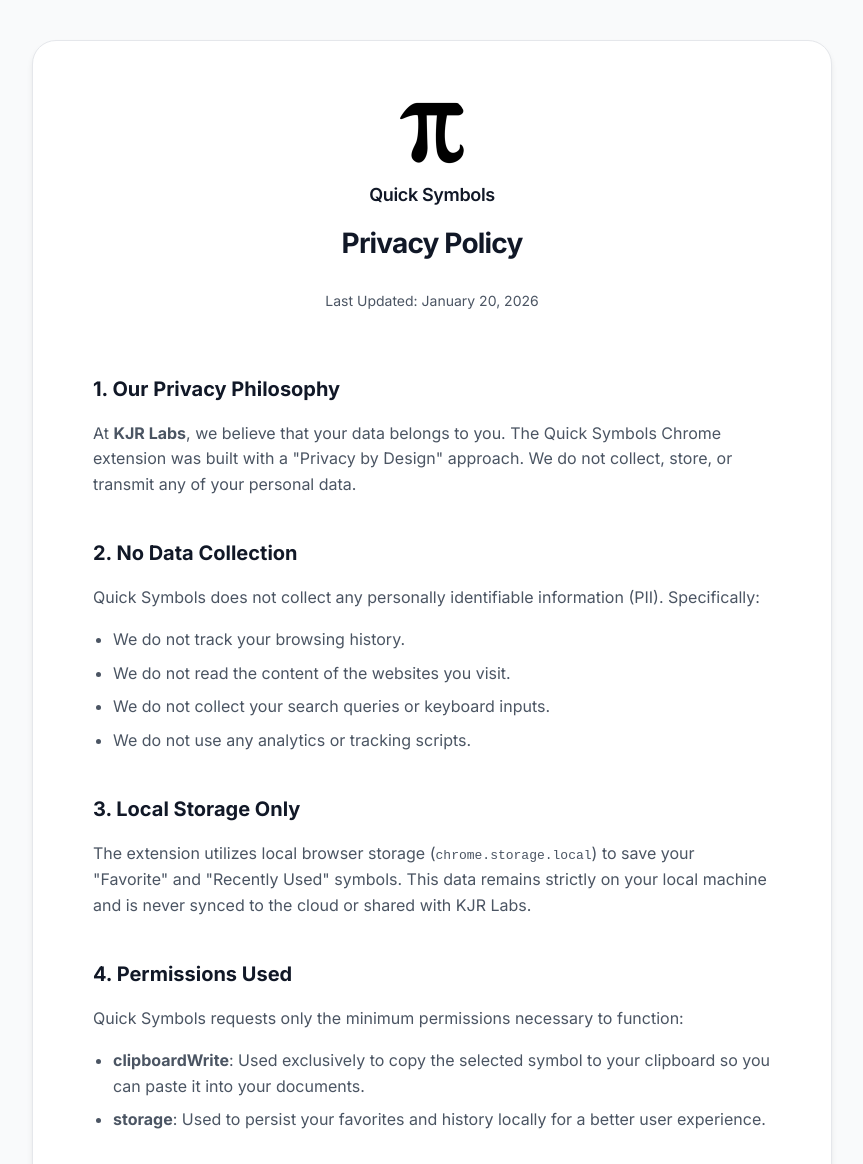
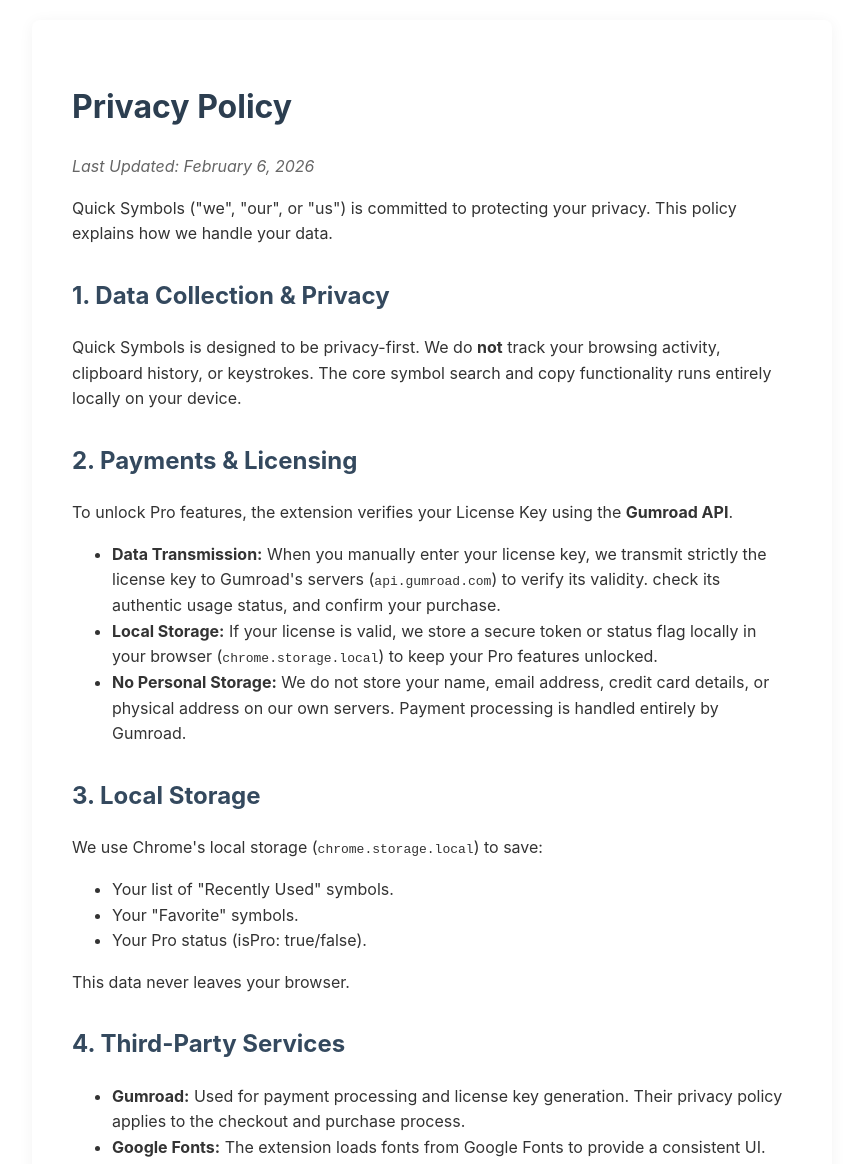
Before and after one commit to KshitijKoranne/quick-symbols-extension, a browser extension: page privacy-policy-site/index.html in a window 1280 px wide. Shown: the top 1164 px of the page, without its empty margins (208-1071 px from the left). Drawn offline with Linux system fonts and the light colour scheme.

Commit message:
docs: Update privacy policy for v2.0.0 compliance

```diff
--- a/privacy-policy-site/index.html
+++ b/privacy-policy-site/index.html
@@ -3,198 +3,64 @@
 <head>
     <meta charset="UTF-8">
     <meta name="viewport" content="width=device-width, initial-scale=1.0">
-    <title>Privacy Policy - Quick Symbols | KJR Labs</title>
-    <link rel="preconnect" href="https://fonts.googleapis.com">
-    <link rel="preconnect" href="https://fonts.gstatic.com" crossorigin>
-    <link href="https://fonts.googleapis.com/css2?family=Inter:wght@400;600;700&display=swap" rel="stylesheet">
+    <title>Privacy Policy - Quick Symbols</title>
+    <link rel="icon" href="icon.png" type="image/png">
     <style>
-        :root {
-            --bg-main: #ffffff;
-            --text-main: #111827;
-            --text-secondary: #4b5563;
-            --accent-color: #6366f1;
-            --border-color: #e5e7eb;
-        }
-
-        * {
-            box-sizing: border-box;
-            margin: 0;
-            padding: 0;
-        }
-
         body {
-            font-family: 'Inter', -apple-system, sans-serif;
+            font-family: -apple-system, BlinkMacSystemFont, 'Segoe UI', Roboto, Oxygen, Ubuntu, Cantarell, sans-serif;
             line-height: 1.6;
-            color: var(--text-main);
-            background-color: #f9fafb;
-            padding: 40px 20px;
-        }
-
-        .container {
             max-width: 800px;
             margin: 0 auto;
-            background: white;
-            padding: 60px;
-            border-radius: 24px;
-            box-shadow: 0 4px 6px -1px rgba(0, 0, 0, 0.1);
-            border: 1px solid var(--border-color);
+            padding: 20px;
+            color: #333;
         }
-
-        header {
-            text-align: center;
-            margin-bottom: 60px;
-        }
-
-        .logo-container {
-            display: flex;
-            justify-content: center;
-            margin-bottom: 12px;
-        }
-
-        .logo-img {
-            width: 64px;
-            height: 64px;
-            border-radius: 14px;
-            margin-bottom: 8px;
-        }
-
-        .logo-name {
-            font-size: 18px;
-            font-weight: 600;
-            color: var(--text-main);
-            letter-spacing: -0.02em;
-        }
-
-        h1 {
-            font-size: 28px;
-            font-weight: 700;
-            letter-spacing: -0.03em;
-            margin-bottom: 24px;
-        }
-
-        .last-updated {
-            color: var(--text-secondary);
-            font-size: 14px;
-            margin-bottom: 40px;
-        }
-
-        section {
-            margin-bottom: 40px;
-        }
-
-        h2 {
-            font-size: 20px;
-            font-weight: 700;
-            margin-bottom: 16px;
-            color: var(--text-main);
-        }
-
-        p {
-            margin-bottom: 16px;
-            color: var(--text-secondary);
-        }
-
-        ul {
-            margin-bottom: 16px;
-            padding-left: 20px;
-        }
-
-        li {
-            margin-bottom: 8px;
-            color: var(--text-secondary);
-        }
-
-        footer {
-            margin-top: 80px;
-            text-align: center;
-            border-top: 1px solid var(--border-color);
-            padding-top: 40px;
-            color: var(--text-secondary);
-            font-size: 14px;
-        }
-
-        .contact-info {
-            background-color: #f3f4f6;
-            padding: 24px;
-            border-radius: 12px;
-            margin-top: 20px;
-        }
-
-        .email {
-            font-weight: 600;
-            color: var(--accent-color);
-            text-decoration: none;
-        }
-
-        @media (max-width: 640px) {
-            .container {
-                padding: 30px 20px;
-            }
-            h1 {
-                font-size: 24px;
-            }
-        }
+        h1 { color: #2c3e50; }
+        h2 { color: #34495e; margin-top: 30px; }
+        .last-updated { color: #666; font-style: italic; }
+        .container { background-color: #fff; padding: 40px; border-radius: 8px; box-shadow: 0 2px 15px rgba(0,0,0,0.05); }
     </style>
 </head>
 <body>
     <div class="container">
-        <header>
-            <div class="logo-container">
-                <div style="text-align: center;">
-                    <img src="icon.png" alt="Quick Symbols Icon" class="logo-img">
-                    <div class="logo-name">Quick Symbols</div>
-                </div>
-            </div>
-            <h1>Privacy Policy</h1>
-            <p class="last-updated">Last Updated: January 20, 2026</p>
-        </header>
+        <h1>Privacy Policy</h1>
+        <p class="last-updated">Last Updated: February 6, 2026</p>
 
-        <section>
-            <h2>1. Our Privacy Philosophy</h2>
-            <p>At <strong>KJR Labs</strong>, we believe that your data belongs to you. The Quick Symbols Chrome extension was built with a "Privacy by Design" approach. We do not collect, store, or transmit any of your personal data.</p>
-        </section>
+        <p>Quick Symbols ("we", "our", or "us") is committed to protecting your privacy. This policy explains how we handle your data.</p>
 
-        <section>
-            <h2>2. No Data Collection</h2>
-            <p>Quick Symbols does not collect any personally identifiable information (PII). Specifically:</p>
-            <ul>
-                <li>We do not track your browsing history.</li>
-                <li>We do not read the content of the websites you visit.</li>
-                <li>We do not collect your search queries or keyboard inputs.</li>
-                <li>We do not use any analytics or tracking scripts.</li>
-            </ul>
-        </section>
+        <h2>1. Data Collection & Privacy</h2>
+        <p>Quick Symbols is designed to be privacy-first. We do <strong>not</strong> track your browsing activity, clipboard history, or keystrokes. The core symbol search and copy functionality runs entirely locally on your device.</p>
 
-        <section>
-            <h2>3. Local Storage Only</h2>
-            <p>The extension utilizes local browser storage (<code>chrome.storage.local</code>) to save your "Favorite" and "Recently Used" symbols. This data remains strictly on your local machine and is never synced to the cloud or shared with KJR Labs.</p>
-        </section>
+        <h2>2. Payments & Licensing</h2>
+        <p>To unlock Pro features, the extension verifies your License Key using the <strong>Gumroad API</strong>.</p>
+        <ul>
+            <li><strong>Data Transmission:</strong> When you manually enter your license key, we transmit strictly the license key to Gumroad's servers (<code>api.gumroad.com</code>) to verify its validity. check its authentic usage status, and confirm your purchase.</li>
+            <li><strong>Local Storage:</strong> If your license is valid, we store a secure token or status flag locally in your browser (<code>chrome.storage.local</code>) to keep your Pro features unlocked.</li>
+            <li><strong>No Personal Storage:</strong> We do not store your name, email address, credit card details, or physical address on our own servers. Payment processing is handled entirely by Gumroad.</li>
+        </ul>
 
-        <section>
-            <h2>4. Permissions Used</h2>
-            <p>Quick Symbols requests only the minimum permissions necessary to function:</p>
-            <ul>
-                <li><strong>clipboardWrite</strong>: Used exclusively to copy the selected symbol to your clipboard so you can paste it into your documents.</li>
-                <li><strong>storage</strong>: Used to persist your favorites and history locally for a better user experience.</li>
-            </ul>
-        </section>
+        <h2>3. Local Storage</h2>
+        <p>We use Chrome's local storage (<code>chrome.storage.local</code>) to save:</p>
+        <ul>
+            <li>Your list of "Recently Used" symbols.</li>
+            <li>Your "Favorite" symbols.</li>
+            <li>Your Pro status (isPro: true/false).</li>
+        </ul>
+        <p>This data never leaves your browser.</p>
 
-        <section>
-            <h2>5. Third-Party Services</h2>
-            <p>Quick Symbols does not communicate with any external servers. There are no third-party APIs, advertisements, or tracking pixels integrated into the extension.</p>
-        </section>
+        <h2>4. Third-Party Services</h2>
+        <ul>
+            <li><strong>Gumroad:</strong> Used for payment processing and license key generation. Their privacy policy applies to the checkout and purchase process.</li>
+            <li><strong>Google Fonts:</strong> The extension loads fonts from Google Fonts to provide a consistent UI.</li>
+        </ul>
 
-        <section>
-            <h2>6. Contact Us</h2>
-            <p>If you have any questions or suggestions regarding this Privacy Policy, please feel free to reach out to us:</p>
-            <div class="contact-info">
-                <p><strong>Email:</strong> <a href="mailto:kjrlabs9@gmail.com" class="email">kjrlabs9@gmail.com</a></p>
-                <p><strong>Developed by:</strong> <a href="https://kjrlabs.in" target="_blank" class="email">KJR Labs</a></p>
-            </div>
-        </section>
+        <h2>5. Updates to this Policy</h2>
+        <p>We may update this privacy policy to reflect changes in our practices. If we make any material changes, we will notify users through the extension update notes.</p>
 
-        <footer>
-            <p>&copy; 2026 KJR Labs. All rights reserved.</p>
+        <h2>6. Contact</h2>
+        <p>If you have any questions about this privacy policy, please contact us via the support link on the Chrome Web Store page.</p>
+
+        <footer style="margin-top: 50px; text-align: center; color: #999; font-size: 0.9em;">
+            &copy; 2026 KJR Labs. All rights reserved.
         </footer>
     </div>
 </body>
```
